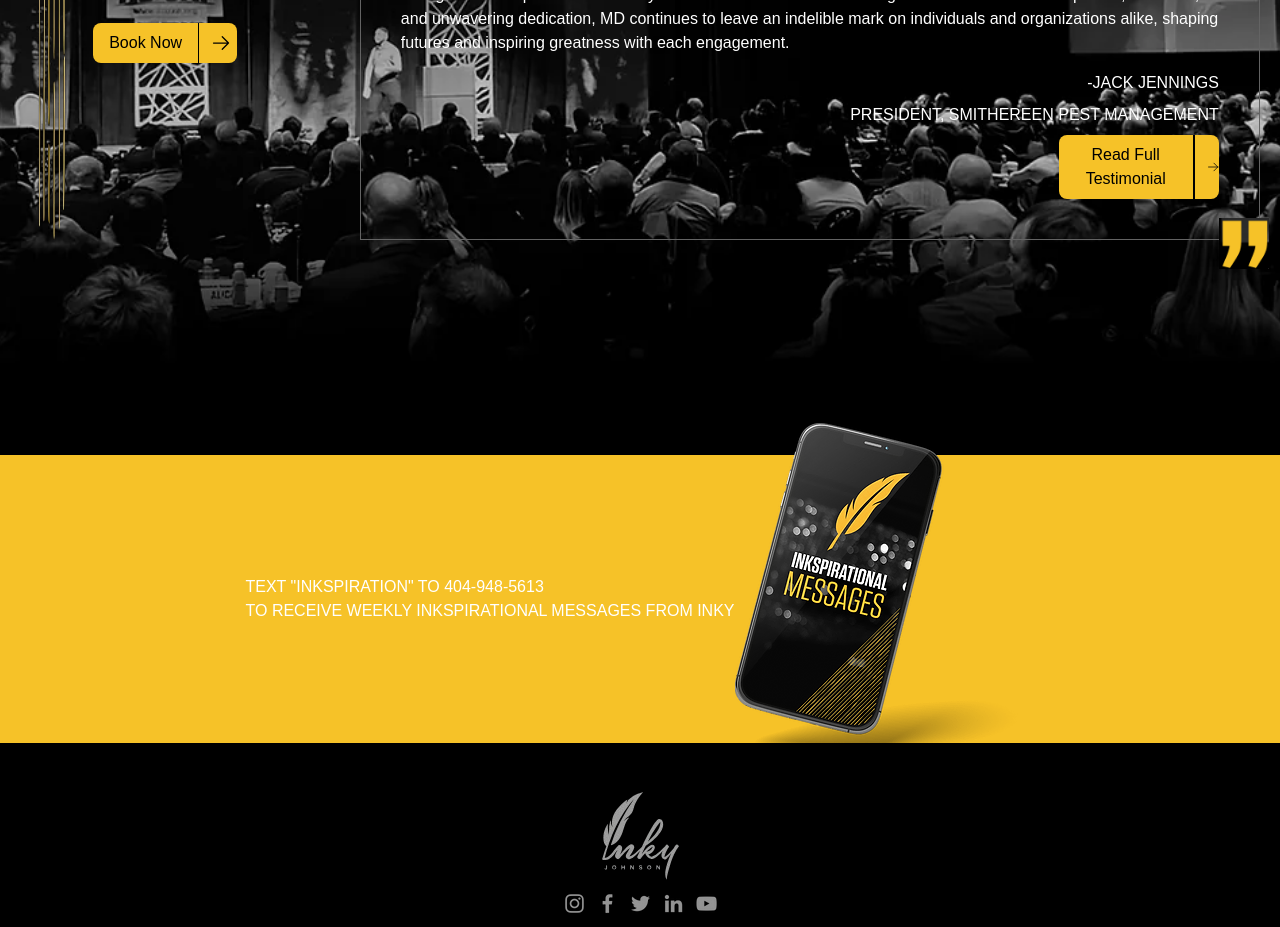
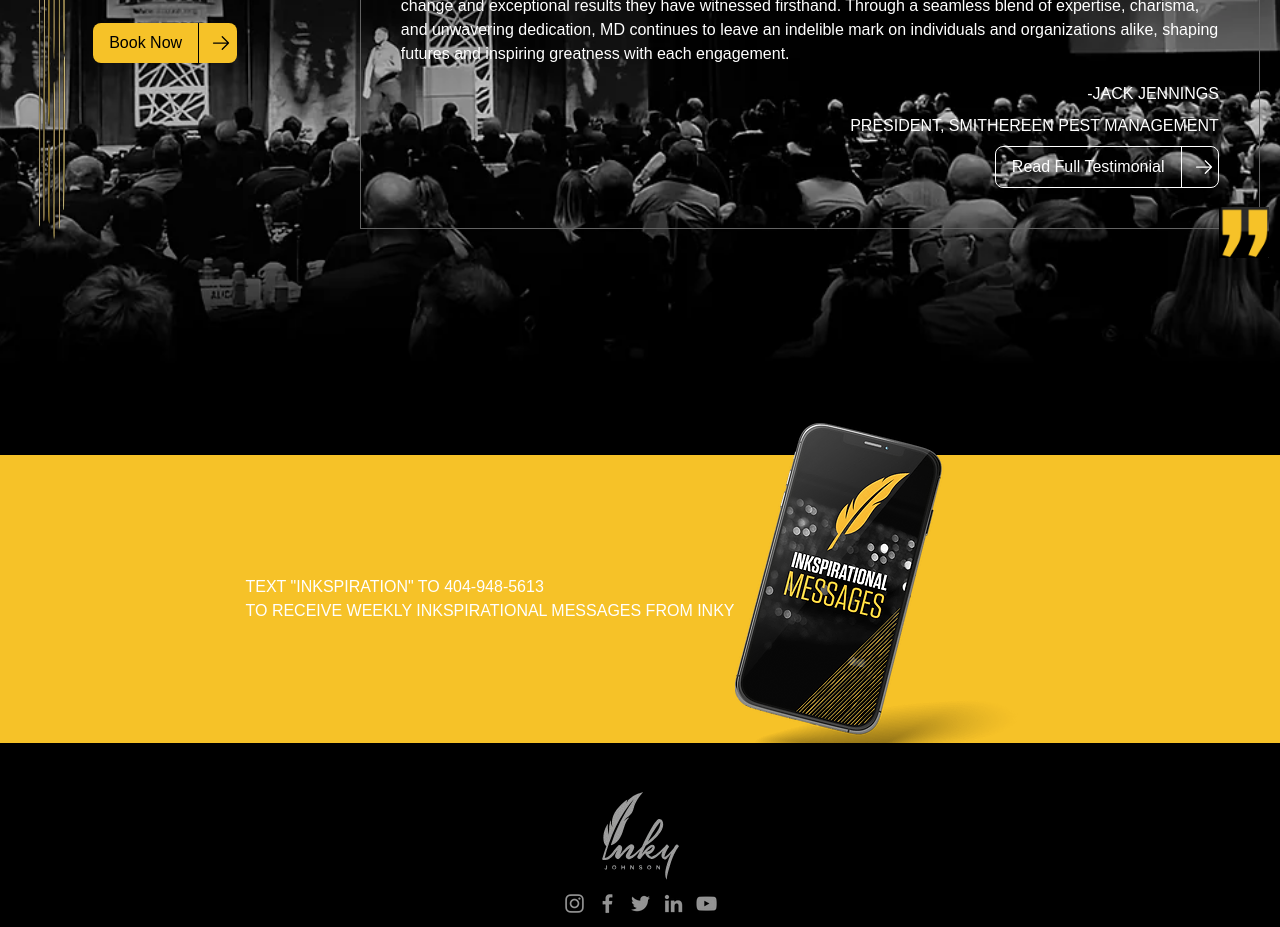
Before and after one commit to allanXQ/inky-ui, a React (Vite) app: page / in a window 1280 px wide. Shown: the part 3840-4767 px from the top of the page. Built offline with nearby package versions, Linux system fonts and the light colour scheme; a web font is replaced by a local one.

Commit message:
update testimonial buttpn

```diff
--- a/src/Pages/Home.jsx
+++ b/src/Pages/Home.jsx
@@ -406,7 +406,30 @@ export default function Home() {
           <div className="flex flex-col items-end gap-2">
             <p>-JACK JENNINGS</p>
             <p>PRESIDENT, SMITHEREEN PEST MANAGEMENT</p>
-            <ButtonArrow text="Read Full Testimonial" />
+            <div className="flex items-center border border-white rounded-lg w-56 ">
+              <button
+                id="about-btn"
+                className="py-2 px-4 border-r border-white"
+                onClick={() => navigate("/about")}
+              >
+                <p className="text-md">Read Full Testimonial</p>
+              </button>
+
+              <svg
+                xmlns="http://www.w3.org/2000/svg"
+                fill="none"
+                viewBox="0 0 24 24"
+                strokeWidth={1.5}
+                stroke="currentColor"
+                className="size-8 pl-3"
+              >
+                <path
+                  strokeLinecap="round"
+                  strokeLinejoin="round"
+                  d="M13.5 4.5 21 12m0 0-7.5 7.5M21 12H3"
+                />
+              </svg>
+            </div>
           </div>
           <img
             src="./bottomquote.png"
```
